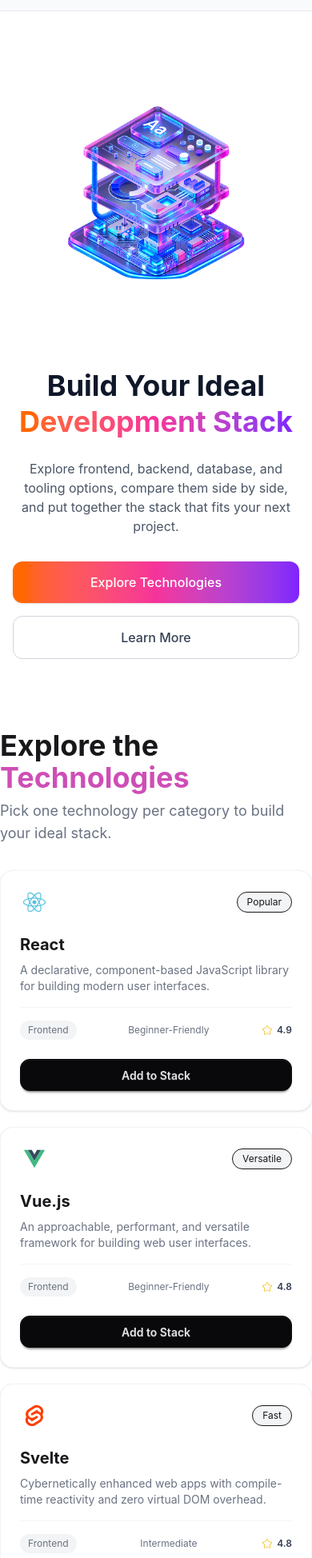
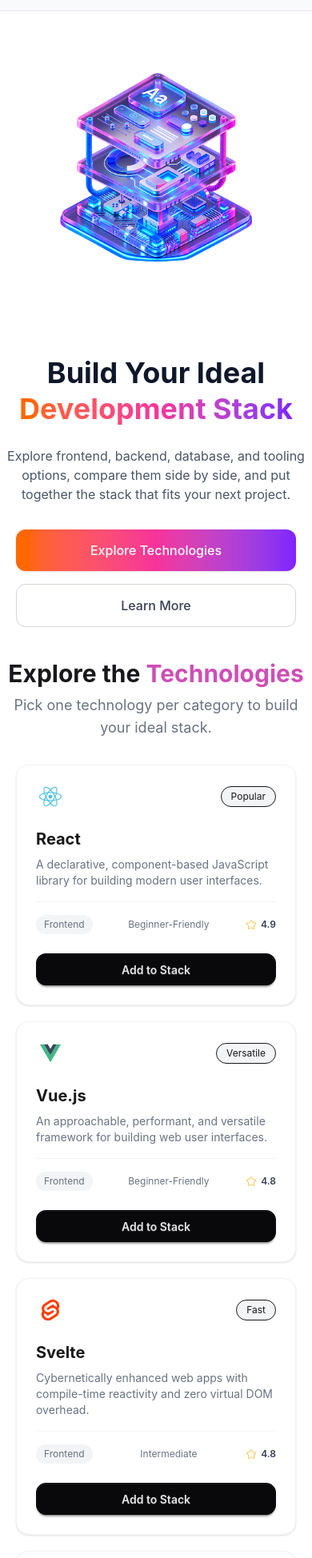
Before and after one commit to mdSaifurRahman25/PH-Assignment-5, a React (Vite) app: page / in a window 390 px wide. Shown: the part 49-1997 px from the top of the page at 80% size. Built offline with nearby package versions, Linux system fonts and the light colour scheme.

Commit message:
Final commit with mobile friendlyness

```diff
--- a/src/components/Banner.tsx
+++ b/src/components/Banner.tsx
@@ -2,7 +2,7 @@
 
 const Banner = () => {
     return (
-        <div className='container mx-auto px-4 py-12 md:py-20'>
+        <div className='container mx-auto '>
             <div className='flex flex-col-reverse lg:flex-row items-center justify-between gap-10'>
 
                 {/* Left Content */}
@@ -21,7 +21,7 @@
                     </p>
 
                     {/* Buttons */}
-                    <div className='flex flex-col sm:flex-row items-center justify-center lg:justify-start gap-4 mt-8'>
+                    <div className='flex flex-col sm:flex-row items-center justify-center lg:justify-start gap-4 mt-8 mx-5'>
                         <button className='w-full sm:w-auto brand-gradient text-white px-6 py-3.5 rounded-xl font-medium hover:opacity-90 transition-opacity shadow-sm cursor-pointer'>
                             Explore Technologies
                         </button>
--- a/src/components/Footer.tsx
+++ b/src/components/Footer.tsx
@@ -3,11 +3,11 @@
 const Footer = () => {
     return (
         <div className="border-t border-gray-200">
-            <div className='container mx-auto grid grid-cols-12 my-15'>
+            <div className='container mx-auto md:grid md:grid-cols-12 my-15'>
                 {/* left Logo Section */}
-                <div className='col-span-5'>
+                <div className='md:col-span-5 flex flex-col items-center text-center md:items-start md:text-left'>
                     <div className='mb-4'>
-                        <img src={Logo} alt="Website Logo" />
+                        <img className='' src={Logo} alt="Website Logo" />
                     </div>
                     <h5 className='mb-5'>Curated tools, software, and resources for developers building modern software.</h5>
                     <ul className='flex gap-4 font-bold'>
@@ -18,7 +18,7 @@
                 </div>
 
                 {/* Right 3 Link Section */}
-                <div className='col-span-7'>
+                <div className='hidden md:block md:col-span-7'>
                     <div className='grid grid-cols-6'>
                         <div className='col-span-2'>
                             <h5 className='font-bold mb-4'>PRODUCT</h5>
@@ -48,7 +48,7 @@
             </div>
             {/* Additional Footer Bottom */}
             <div className='container mx-auto border-t border-gray-200'>
-                <div className='flex justify-between my-9 text-gray-400'>
+                <div className='flex justify-between my-3 mx-2 md:my-9 text-gray-400'>
                     <div>
                         <p>&copy; 2026 DevStack. All rights reserved.</p>
                     </div>
--- a/src/components/Navbar.tsx
+++ b/src/components/Navbar.tsx
@@ -44,7 +44,7 @@
                         text-gray-600 font-medium transition-all duration-300 ease-in-out
                         ${isOpen ? 'top-[65px] opacity-100 visible' : '-top-96 opacity-0 invisible md:opacity-100 md:visible md:top-auto'}
                     `}>
-                        <li className='cursor-pointer hover:text-[#E51E7E]'>Home</li>
+                        <li className='text-[#E51E7E] cursor-pointer hover:text-[#E51E7E]'>Home</li>
                         <li className='hover:text-[#E51E7E] cursor-pointer'>Technologies</li>
                         <li className='hover:text-[#E51E7E] cursor-pointer'>Projects</li>
                         <li className='hover:text-[#E51E7E] cursor-pointer'>About</li>
--- a/src/components/techStacks/Techs.tsx
+++ b/src/components/techStacks/Techs.tsx
@@ -16,15 +16,15 @@
         <div className="container mx-auto grid grid-cols-12 gap-8 items-start my-10">
 
             <div className="col-span-12 lg:col-span-8">
-                <h2 className="text-4xl font-bold">
+                <h2 className="text-3xl text-center md:text-left md:text-4xl font-bold">
                     Explore the <span className="text-[#CE4EB6]">Technologies</span>
                 </h2>
-                <p className="text-gray-500 text-lg mt-2">
+                <p className="text-gray-500 text-lg mt-2 md:text-left text-center mx-2">
                     Pick one technology per category to build your ideal stack.
                 </p>
 
 
-                <div className="grid grid-cols-1 sm:grid-cols-2 md:grid-cols-3 gap-5 mt-8">
+                <div className="grid grid-cols-1 sm:grid-cols-2 md:grid-cols-3 gap-5 mt-8 mx-5 md:mx-0">
                     {techs.map((tech) => (
                         <TechCard
                             key={tech.id}
```
